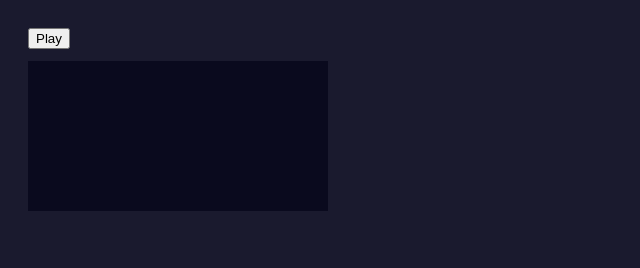
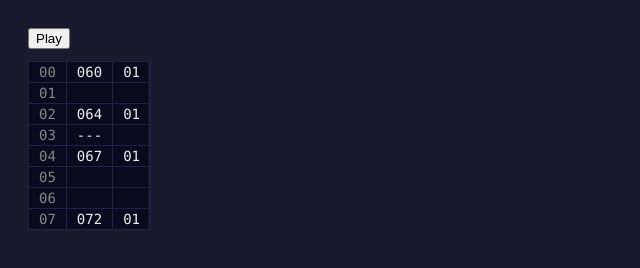
Before and after one commit to cbarsony/ai-tracker, a plain HTML site: page index.html in a window 1280 px wide. Shown: the whole page, without its empty margins (0-640 px from the left). Drawn offline with Linux system fonts and the light colour scheme.

Commit message:
Add simple grid editor

```diff
--- a/index.html
+++ b/index.html
@@ -13,14 +13,30 @@
       }
       #grid {
         display: block;
+        width: 120px;
         margin-top: 12px;
         background: #0a0a1e;
+        border-collapse: collapse;
+        font-family: ui-monospace, "Cascadia Mono", Menlo, Consolas, monospace;
+        font-size: 14px;
+      }
+      #grid td {
+        padding: 2px 10px;
+        border: 1px solid #222244;
+        white-space: pre;
+      }
+      #grid tr.current {
+        background: #3a3a6e;
+        color: #fff;
+      }
+      #grid td.row-num {
+        color: #888;
       }
     </style>
   </head>
   <body>
     <button id="play">Play</button>
-    <canvas id="grid"></canvas>
+    <table id="grid"></table>
     <script type="module" src="src/main.js"></script>
   </body>
 </html>
--- a/src/main.js
+++ b/src/main.js
@@ -52,6 +52,30 @@ let currentRow = -1;
 let rafId = null;
 
 const playBtn = document.getElementById("play");
+const gridEl = document.getElementById("grid");
+
+// Build one <tr> per pattern row. Cells mirror the console layout:
+// row index, note (or "   "/"---"), instrument.
+const rowEls = pattern.map((cell, i) => {
+  const tr = document.createElement("tr");
+  tr.dataset.row = String(i);
+  tr.innerHTML =
+    `<td class="row-num">${String(i).padStart(2, "0")}</td>` +
+    `<td class="note">${formatNote(cell)}</td>` +
+    `<td class="inst">${formatInst(cell)}</td>`;
+  gridEl.appendChild(tr);
+  return tr;
+});
+
+function formatNote(cell) {
+  if (cell.note === null) return "   ";
+  if (cell.note === NOTE_OFF) return "---";
+  return String(cell.note).padStart(3, "0");
+}
+function formatInst(cell) {
+  return cell.instrument == null ? "  " : String(cell.instrument).padStart(2, "0");
+}
+
 playBtn.addEventListener("click", async () => {
   if (isPlaying()) {
     // stopPlay() clears the scheduler timeout *before* it closes the
@@ -68,6 +92,7 @@ playBtn.addEventListener("click", async () => {
     activeSource = null;
     playBtn.textContent = "Play";
     draw();
+    for (const tr of rowEls) tr.classList.remove("current");
   } else {
     initAudio();
     nextRowIndex = 0;
@@ -154,4 +179,8 @@ function renderGrid(now, rowStartTime) {
     `row ${String(currentRow).padStart(2, "0")}  ${note.padEnd(4, " ")} ${inst}  ` +
       `t=${now.toFixed(3)}s  row-start=${rowStartTime.toFixed(3)}s`,
   );
+
+  // Highlight the active row in the HTML grid.
+  for (const tr of rowEls) tr.classList.remove("current");
+  if (currentRow >= 0) rowEls[currentRow].classList.add("current");
 }
```
